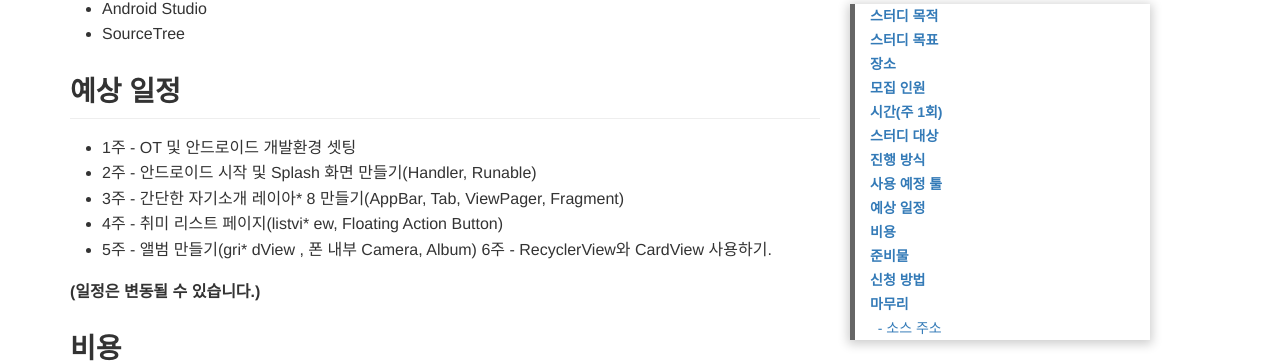
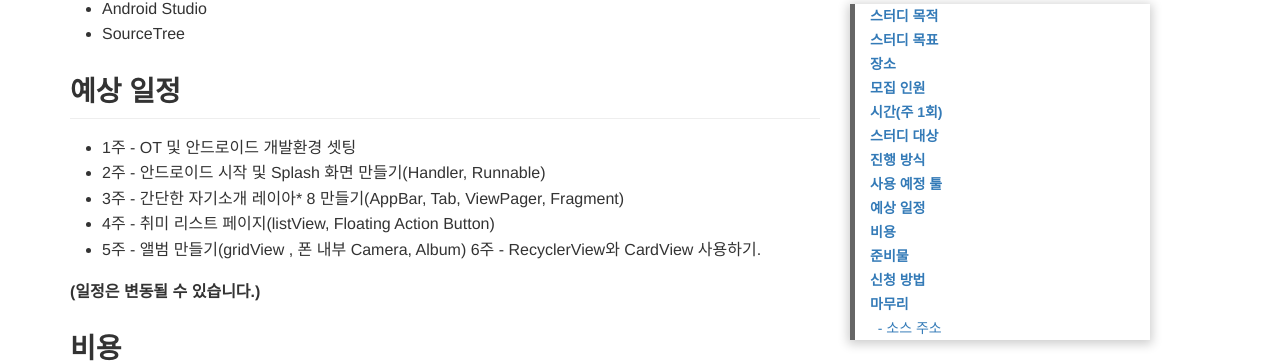
Before and after one commit to sangcomz/sangcomz.github.com, a Jekyll site: the page built from _posts/2016-11-06-STUDY1.md, in a window 1280 px wide and 900 px high, scrolled down 1426 px. Shown: the part 96-459 px from the top of the window. Built offline with Jekyll 4.4.1, drawn with Linux system fonts in a browser that asks for light colours; comment, search, counter and statistics services are not loaded.

Commit message:
오타 수

```diff
--- a/_posts/2016-11-06-STUDY1.md
+++ b/_posts/2016-11-06-STUDY1.md
@@ -48,10 +48,10 @@ categories: StudyGroup
 ## 예상 일정
 
 * 1주 - OT 및 안드로이드 개발환경  셋팅
-* 2주 - 안드로이드 시작 및 Splash  화면 만들기(Handler, Runable)
+* 2주 - 안드로이드 시작 및 Splash  화면 만들기(Handler, Runnable)
 * 3주 - 간단한 자기소개 레이아* 8 만들기(AppBar, Tab, ViewPager, Fragment)
-* 4주 - 취미 리스트 페이지(listvi* ew, Floating Action Button)
-* 5주 - 앨범 만들기(gri* dView , 폰 내부 Camera, Album)
+* 4주 - 취미 리스트 페이지(listView, Floating Action Button)
+* 5주 - 앨범 만들기(gridView , 폰 내부 Camera, Album)
 6주 - RecyclerView와 CardView 사용하기.
 
 __(일정은 변동될 수 있습니다.)__
```
